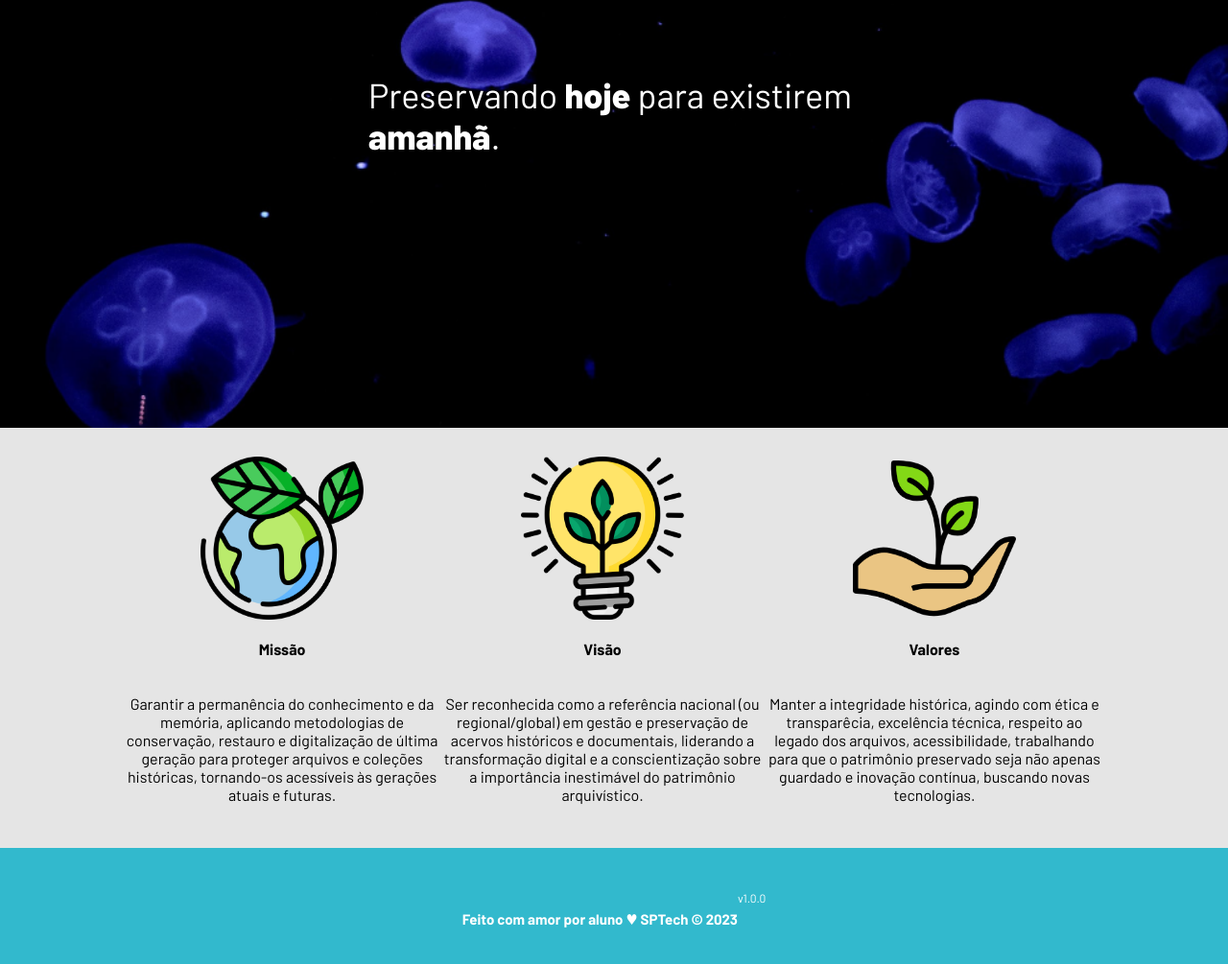
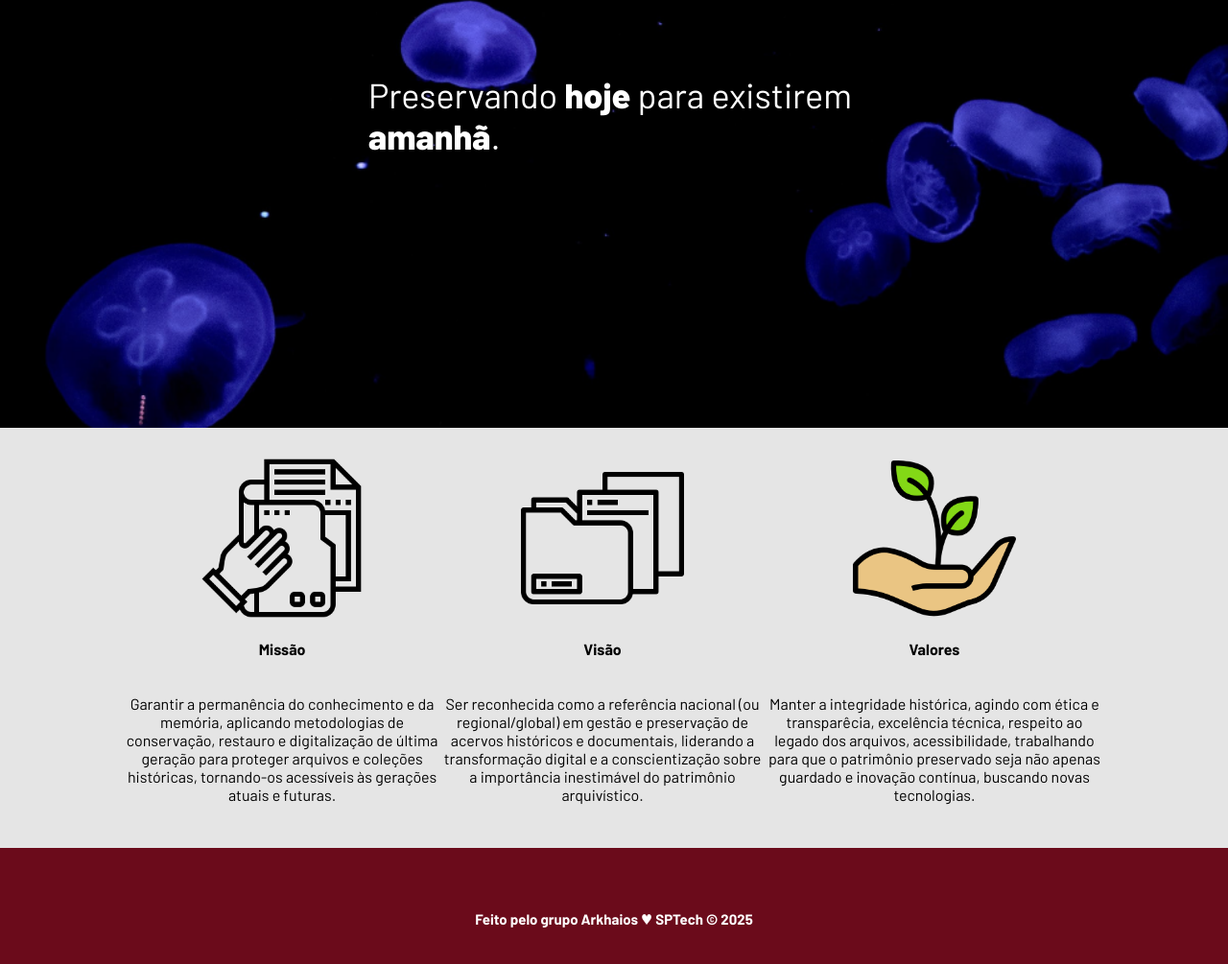
Before and after one commit to DiegoIacabo/1cco-pi-bibliotecaArquivos, a website: page public/index.html in a window 1280 px wide. Shown: the part 289-1294 px from the top of the page at 96% size. Drawn offline with Linux system fonts and the light colour scheme.

Commit message:
Alterando visão, missão e valores

```diff
--- a/public/css/estilo.css
+++ b/public/css/estilo.css
@@ -121,7 +121,7 @@ body {
 /* FOOTER */
 
 .footer {
-  background-color: #32b9cd;
+  background-color: #6b0b1b;
   height: 150px;
   color: #fff;
   display: flex;
--- a/public/index.html
+++ b/public/index.html
@@ -6,7 +6,7 @@
     <meta http-equiv="X-UA-Compatible" content="IE=edge">
     <meta name="viewport" content="width=device-width, initial-scale=1.0">
 
-    <title>AquaTech | Página Inicial</title>
+    <title>Arkhaios | Página Inicial</title>
 
     <script src="./js/sessao.js"></script>
 
@@ -47,12 +47,12 @@
       <div class="container">
         <div class="boxes">
           <div class="box">
-            <img src="assets/imgs/planet-earth_color.png">
+            <img src="assets/icon/maoarquivo.png">
             <h4>Missão</h4>
             <p>Garantir a permanência do conhecimento e da memória, aplicando metodologias de conservação, restauro e digitalização de última geração para proteger arquivos e coleções históricas, tornando-os acessíveis às gerações atuais e futuras.</p>
           </div>
           <div class="box">
-            <img src="assets/imgs/lightbulb_color.png">
+            <img src="assets/icon/gestao.png">
             <h4>Visão</h4>
             <p>Ser reconhecida como a referência nacional (ou regional/global) em gestão e preservação de acervos históricos e documentais, liderando a transformação digital e a conscientização sobre a importância inestimável do patrimônio arquivístico.</p>
           </div>
@@ -67,8 +67,8 @@
 
     <div class="footer">
       <div class="container">
-        <h4>Feito com amor por aluno &hearts; SPTech &copy; 2023</h4>
-        <span class="version">v1.0.0</span>
+        <h4>Feito pelo grupo Arkhaios &hearts; SPTech &copy; 2025</h4>
+      <!--   <span class="version">v1.0.0</span> -->
       </div>
     </div>
   </body>
```
Also changed, not shown: public/assets/icon/gestao.png (added), public/assets/icon/maoarquivo.png (added).
